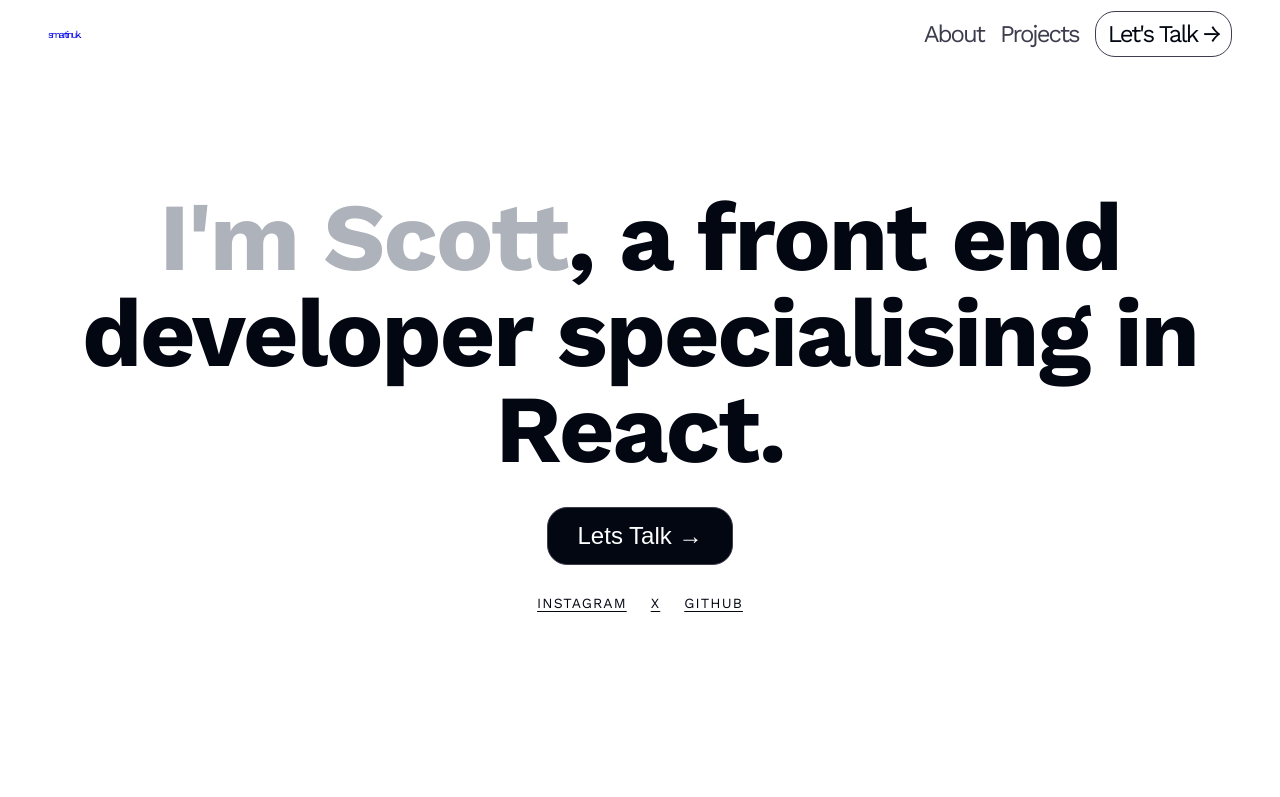
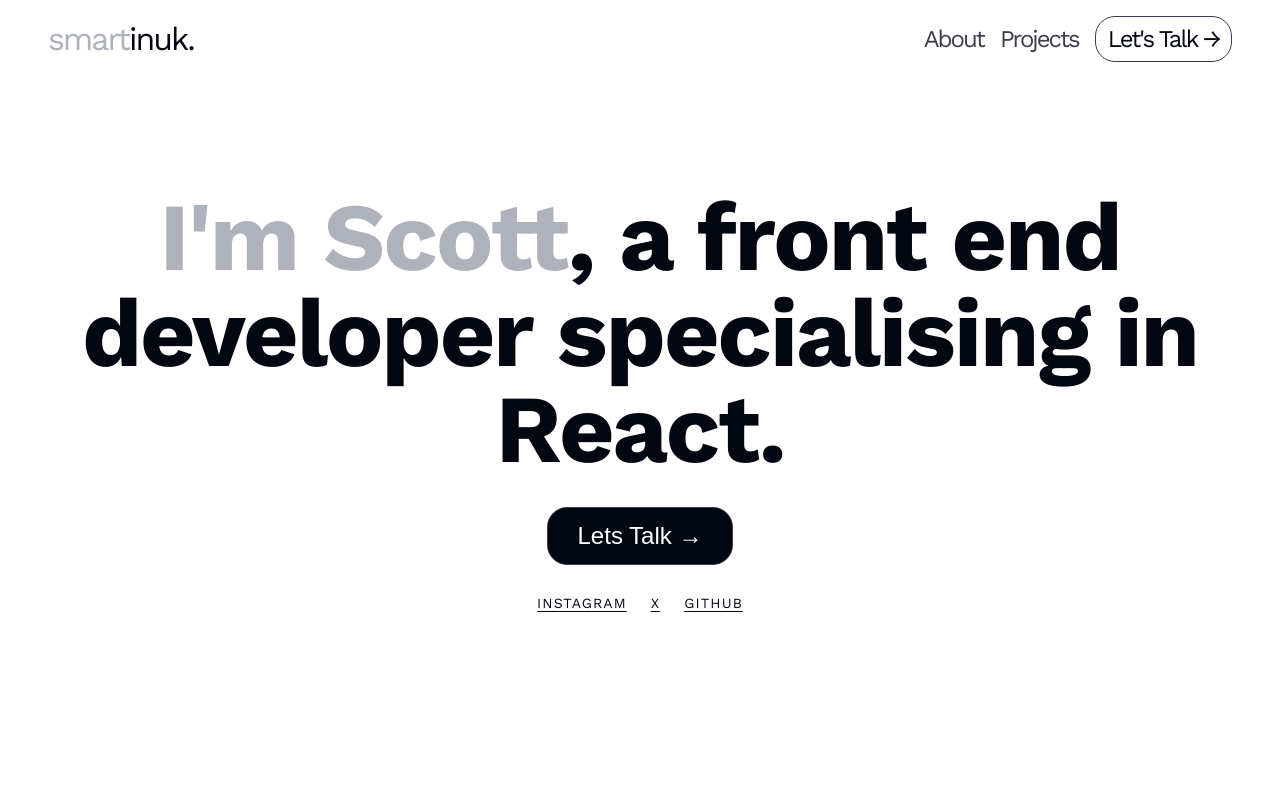
Before and after one commit to smartinuk88/fcc-rwd-personal-portfolio, a plain HTML site: page index.html in a window 1280 px wide. Shown: the top 797 px of the page. Drawn offline with nearby package versions, Linux system fonts and the light colour scheme.

Commit message:
Fix minor bug

```diff
--- a/index.html
+++ b/index.html
@@ -18,7 +18,7 @@
   </head>
   <body>
     <header class="header">
-      <a class="header-logo" href="#"><span>smart</span>inuk.</a>
+      <a class="logo" href="#"><span>smart</span>inuk.</a>
       <nav id="navbar" class="main-nav">
         <ul class="main-nav-list">
           <li><a class="main-nav-link" href="#about">About</a></li>
```
